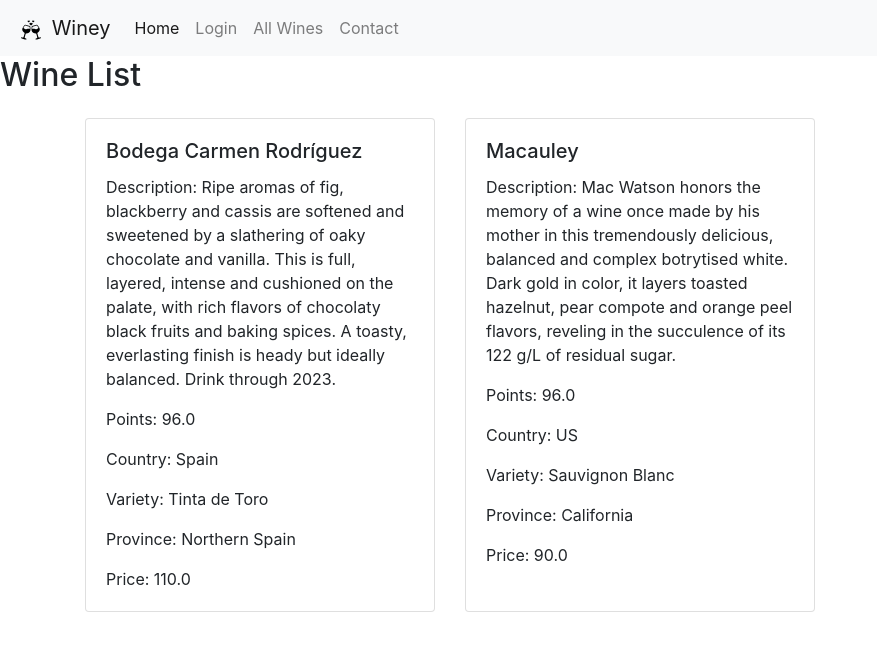
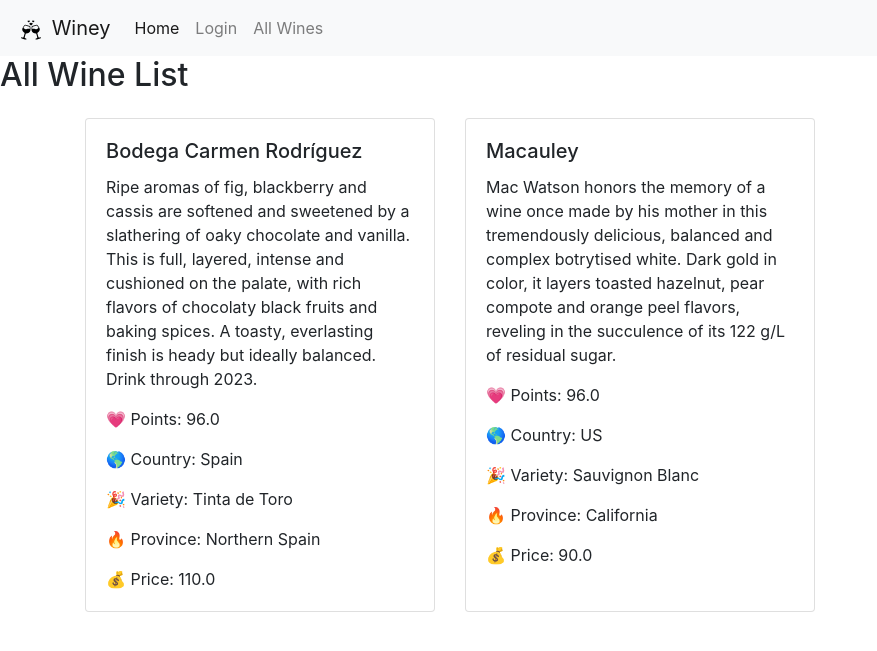
Before and after one commit to kdsoup/DIS_project, a Flask app: page /wines in a window 1280 px wide. Shown: the top 651 px of the page, without its empty margins (0-877 px from the left). Run offline with Flask 3, Linux system fonts and the light colour scheme; data comes from the database, SQL or seed files in the repository; some libraries are stand-ins or nearby versions.

Commit message:
all html pages

```diff
--- a/Winey/src/templates/home.html
+++ b/Winey/src/templates/home.html
@@ -12,7 +12,7 @@
   </head>
   <body>
     <nav class="navbar navbar-expand-lg navbar-light bg-light">
-      <a class="navbar-brand" href="#"><img src ="/static/images/wine.svg" alt="wine SVG" width="30" height="20"> Winey</a>
+      <a class="navbar-brand" href="/home"><img src ="/static/images/wine.svg" alt="wine SVG" width="30" height="20"> Winey</a>
         <button class="navbar-toggler" type="button" data-toggle="collapse" data-target="#navbarNavAltMarkup" aria-controls="navbarNavAltMarkup" aria-expanded="false" aria-label="Toggle navigation">
           <span class="navbar-toggler-icon"></span>
         </button>
@@ -21,7 +21,6 @@
             <a class="nav-item nav-link active" href="/home">Home <span class="sr-only">(current)</span></a>
             <a class="nav-item nav-link" href="/">Login</a>
             <a class="nav-item nav-link" href="/wines">All Wines</a>
-            <a class="nav-item nav-link" href="/home">Contact</a>
           </div>
         </div>
       </nav>
--- a/Winey/src/templates/search.html
+++ /dev/null
@@ -1,4 +0,0 @@
-<form action="{{ url_for('search') }}" method="post">
-    <input type="text" name="search" placeholder="Search for wines...">
-    <input type="submit" value="Search">
-</form>
--- a/Winey/src/templates/wines.html
+++ b/Winey/src/templates/wines.html
@@ -8,7 +8,7 @@
 </head>
 <body>
   <nav class="navbar navbar-expand-lg navbar-light bg-light">
-    <a class="navbar-brand" href="#"><img src ="/static/images/wine.svg" alt="wine SVG" width="30" height="20"> Winey</a>
+    <a class="navbar-brand" href="/home"><img src ="/static/images/wine.svg" alt="wine SVG" width="30" height="20"> Winey</a>
       <button class="navbar-toggler" type="button" data-toggle="collapse" data-target="#navbarNavAltMarkup" aria-controls="navbarNavAltMarkup" aria-expanded="false" aria-label="Toggle navigation">
         <span class="navbar-toggler-icon"></span>
       </button>
@@ -17,11 +17,10 @@
           <a class="nav-item nav-link active" href="/home">Home <span class="sr-only">(current)</span></a>
           <a class="nav-item nav-link" href="/">Login</a>
           <a class="nav-item nav-link" href="/wines">All Wines</a>
-          <a class="nav-item nav-link" href="/home">Contact</a>
         </div>
       </div>
     </nav>
-    <h2 class="display-5 fw-bold text-body-emphasis">Wine List</h2>
+    <h2 class="display-5 fw-bold text-body-emphasis">All Wine List</h2>
     <div class="container mt-4">
         <div class="row">
             {% for wine in wines %}
@@ -29,12 +28,12 @@
                     <div class="card h-100">
                         <div class="card-body">
                             <h5 class="card-title">{{ wine['winery'] }}</h5>
-                            <p class="card-text">Description: {{ wine['description'] }}</p>
-                            <p class="card-text">Points: {{ wine['points'] }}</p>
-                            <p class="card-text">Country: {{ wine['country'] }}</p>
-                            <p class="card-text">Variety: {{ wine['variety'] }}</p>
-                            <p class="card-text">Province: {{ wine['province'] }}</p>
-                            <p class="card-text">Price: {{ wine['price'] }}</p>
+                            <p class="card-text">{{ wine['description'] }}</p>
+                            <p class="card-text">💗 Points: {{ wine['points'] }}</p>
+                            <p class="card-text">🌎 Country: {{ wine['country'] }}</p>
+                            <p class="card-text">🎉 Variety: {{ wine['variety'] }}</p>
+                            <p class="card-text">🔥 Province: {{ wine['province'] }}</p>
+                            <p class="card-text">💰 Price: {{ wine['price'] }}</p>
                         </div>
                     </div>
                 </div>
```
Also changed, not shown: Winey/src/templates/search_results.html (+21 -8 lines).
